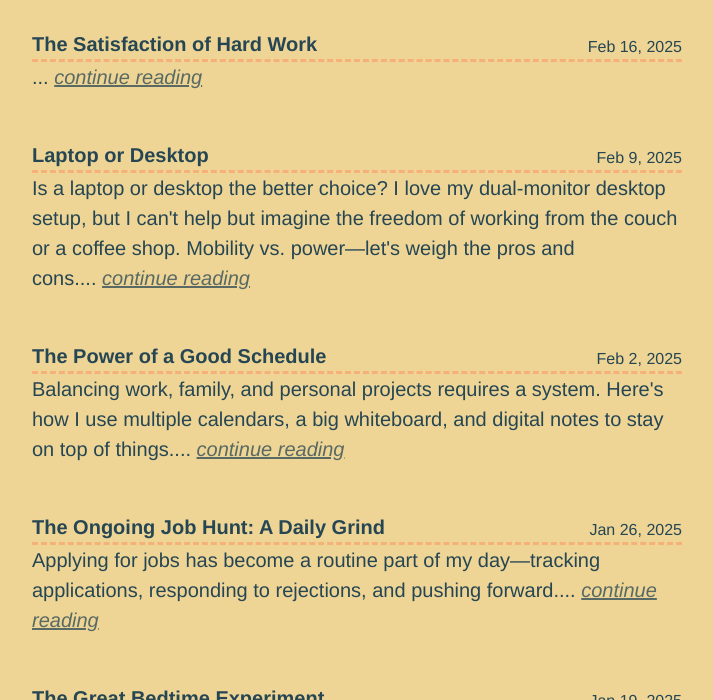
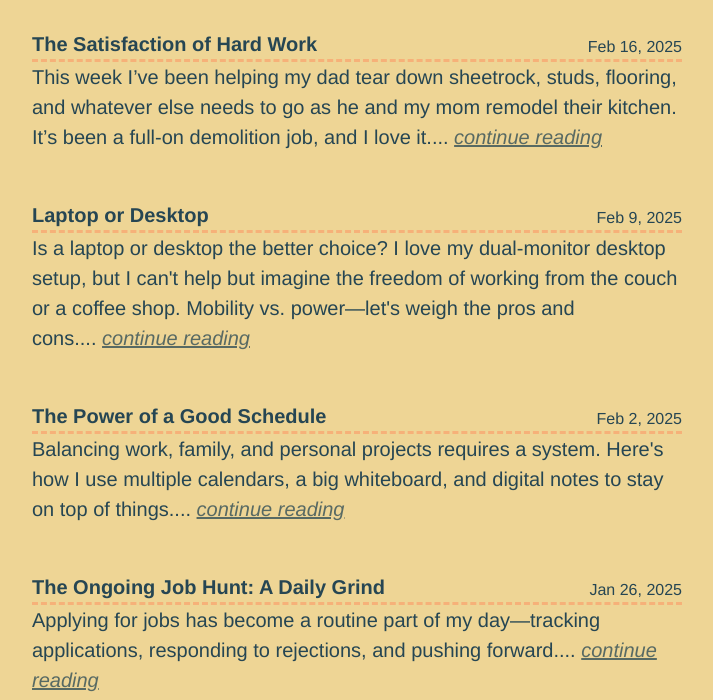
Before and after one commit to wylie/wyliefisher, an Astro site: page /blog in a window 1280 px wide. Shown: the part 100-800 px from the top of the page, without its empty margins (283-996 px from the left). Built offline with nearby package versions, Linux system fonts and the light colour scheme; Astro itself is replaced by a stand-in of ours.

Commit message:
Update 2025-02-16-satisfying-hard-work.md

```diff
--- a/src/content/blog/2025-02-16-satisfying-hard-work.md
+++ b/src/content/blog/2025-02-16-satisfying-hard-work.md
@@ -1,7 +1,7 @@
 ---
 title: "The Satisfaction of Hard Work"
 pubDate: 2025-02-16T00:00:00-05:00
-snippet: ""
+snippet: "This week I’ve been helping my dad tear down sheetrock, studs, flooring, and whatever else needs to go as he and my mom remodel their kitchen. It’s been a full-on demolition job, and I love it."
 heroImage: "/images/2025-02-16-blogpost.png"
 ---
 This week I’ve been helping my dad tear down sheetrock, studs, flooring, and whatever else needs to go as he and my mom remodel their kitchen. It’s been a full-on demolition job, and I love it.
```
